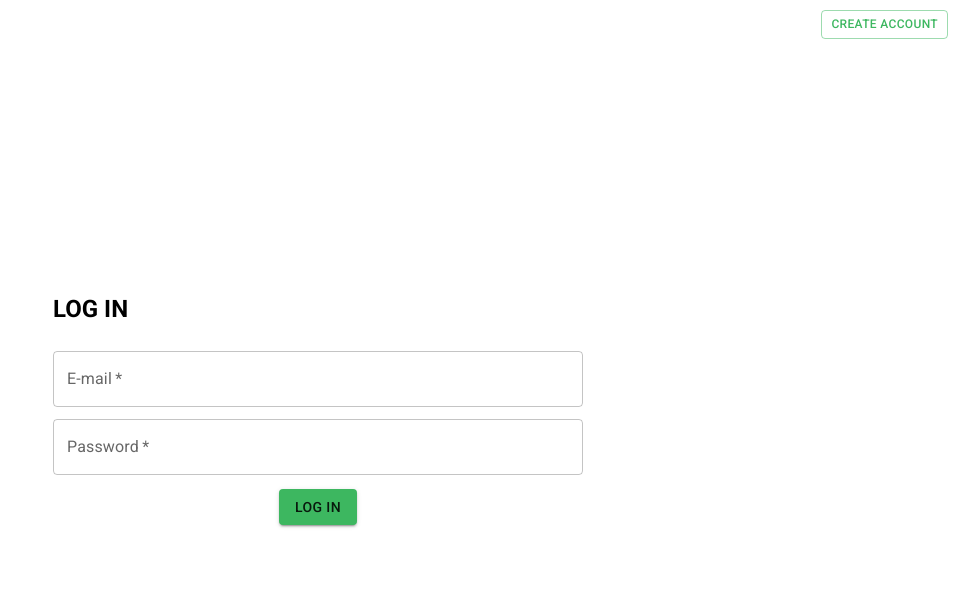
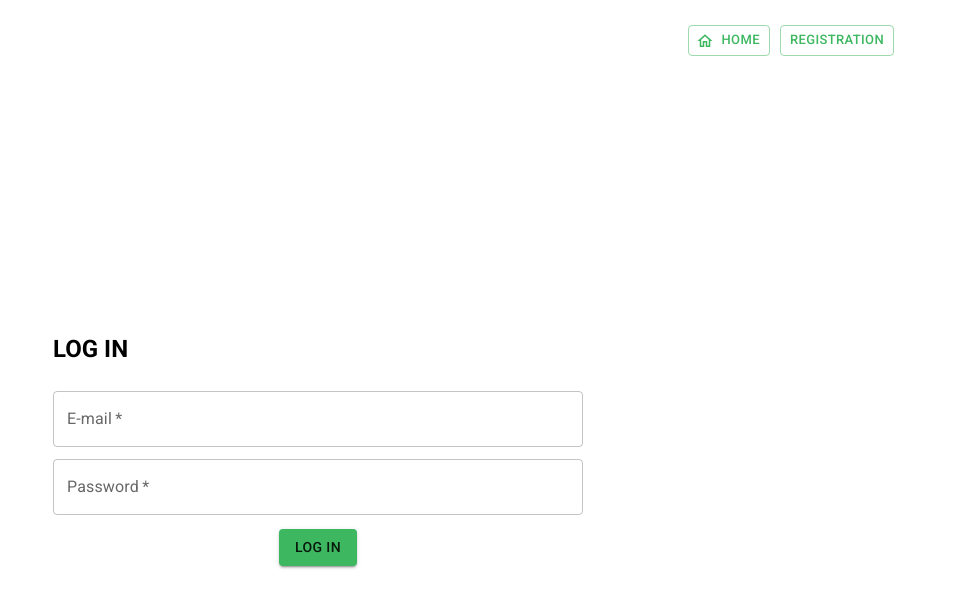
Before and after one commit to frrrolova/cow-app, a React (Vite) app: page /auth in a window 1280 px wide. Shown: the top 608 px of the page, without its empty margins (322-1280 px from the left). Built offline with nearby package versions, Linux system fonts and the light colour scheme.

Commit message:
feat: add buttons icons

```diff
--- a/package.json
+++ b/package.json
@@ -13,7 +13,8 @@
   "dependencies": {
     "@emotion/react": "^11.11.1",
     "@emotion/styled": "^11.11.0",
-    "@mui/material": "^5.14.3",
+    "@mui/icons-material": "^5.14.7",
+    "@mui/material": "^5.14.7",
     "axios": "^1.4.0",
     "formik": "^2.4.2",
     "react": "^18.2.0",
--- a/src/components/buttons/NavigationBtn.tsx
+++ b/src/components/buttons/NavigationBtn.tsx
@@ -4,9 +4,10 @@ import { useNavigate } from 'react-router-dom'
 interface NavigationBtnProps {
   text: string
   route: string
+  icon?: React.ReactNode
 }
 
-export function NavigationBtn({ text, route }: NavigationBtnProps) {
+export function NavigationBtn({ text, route, icon }: NavigationBtnProps) {
   const navigate = useNavigate()
   return (
     <>
@@ -14,6 +15,7 @@ export function NavigationBtn({ text, route }: NavigationBtnProps) {
         variant="outlined"
         size="small"
         className="nav-btn"
+        startIcon={icon}
         onClick={() => navigate(route)}
       >
         {text}
--- a/src/components/subscriptions/SubscriptionOptions.tsx
+++ b/src/components/subscriptions/SubscriptionOptions.tsx
@@ -3,12 +3,15 @@ import { SubscriptionCardData } from '../../models/subscriptions-response'
 import { SubscriptionCard } from './subscription-card/SubscriptionCard'
 import { getAllSubscribes } from '../../services/subscriptions.service'
 import { Button } from '@mui/material'
+import { useNavigate } from 'react-router-dom'
 
 export function SubscriptionOptions() {
   const [data, setData] = useState<SubscriptionCardData[]>([])
   useEffect(() => {
     getAllSubscribes().then((response) => setData(response))
   }, [])
+  const navigate = useNavigate()
+
   return (
     <>
       <div className="subscribe-options">
@@ -19,7 +22,12 @@ export function SubscriptionOptions() {
         </div>
       </div>
       <div className="subcribe-btns-container">
-        <Button size="large" variant="contained" className="subscribe-btn">
+        <Button
+          size="large"
+          variant="contained"
+          className="subscribe-btn"
+          onClick={() => navigate('/checkout')}
+        >
           Next
         </Button>
       </div>
--- a/src/pages/Account.tsx
+++ b/src/pages/Account.tsx
@@ -1,6 +1,7 @@
 import { Button } from '@mui/material'
 import { useNavigate } from 'react-router-dom'
 import { NavigationBtn } from '../components/buttons/NavigationBtn'
+import HomeOutlinedIcon from '@mui/icons-material/HomeOutlined'
 
 export function Account() {
   const navigate = useNavigate()
@@ -8,7 +9,7 @@ export function Account() {
     <>
       <header className="header">
         <h2>My Account</h2>
-        <NavigationBtn text="Home" route="/" />
+        <NavigationBtn text="Home" route="/" icon={<HomeOutlinedIcon />} />
       </header>
       <Button variant="contained" onClick={() => navigate('/subscribe')}>
         Subcsriptions
--- a/src/pages/Auth.tsx
+++ b/src/pages/Auth.tsx
@@ -1,11 +1,13 @@
 import { TextField, Button, Alert } from '@mui/material'
 import { useFormik } from 'formik'
 import React, { useCallback, useState } from 'react'
-import { Link, useNavigate } from 'react-router-dom'
+import { useNavigate } from 'react-router-dom'
 import * as yup from 'yup'
 import { UserLoginData } from '../models/user'
 // import { logIn } from '../services/auth.service'
 import { useAuth } from '../hooks/auth.hook'
+import { NavigationBtn } from '../components/buttons/NavigationBtn'
+import HomeOutlinedIcon from '@mui/icons-material/HomeOutlined'
 
 export function Auth() {
   const navigate = useNavigate()
@@ -52,10 +54,17 @@ export function Auth() {
   )
 
   return (
+    <>
+      <header className="header header--auth">
+        <div className="navigation">
+          <NavigationBtn text="Home" route="/" icon={<HomeOutlinedIcon />} />
+          <NavigationBtn text="Registration" route="/register" />
+        </div>
+      </header>
       <div className="auth-container">
-      <Button variant="outlined" size="small" className="screen-change-btn">
+        {/* <Button variant="outlined" size="small" className="screen-change-btn">
         <Link to="/register">Create account</Link>
-      </Button>
+      </Button> */}
         <form onSubmit={formik.handleSubmit}>
           <h2>LOG IN</h2>
           <TextField
@@ -104,5 +113,6 @@ export function Auth() {
           </Button>
         </form>
       </div>
+    </>
   )
 }
--- a/src/pages/Checkout.tsx
+++ b/src/pages/Checkout.tsx
@@ -1,7 +1,9 @@
 export function Checkout() {
   return (
     <>
-      <header className="header">Checkout</header>
+      <header className="header">
+        <h2>Checkout</h2>
+      </header>
     </>
   )
 }
--- a/src/pages/Home.tsx
+++ b/src/pages/Home.tsx
@@ -2,6 +2,9 @@ import { Button } from '@mui/material'
 import { useNavigate } from 'react-router-dom'
 import { useAuth } from '../hooks/auth.hook'
 import { NavigationBtn } from '../components/buttons/NavigationBtn'
+import LogoutOutlinedIcon from '@mui/icons-material/LogoutOutlined'
+import LoginOutlinedIcon from '@mui/icons-material/LoginOutlined'
+import PersonOutlineOutlinedIcon from '@mui/icons-material/PersonOutlineOutlined'
 
 export function Home() {
   const navigate = useNavigate()
@@ -14,10 +17,17 @@ export function Home() {
         <h1>Home</h1>
         <nav className="navigation">
           {!user && <NavigationBtn text="Create account" route="/register" />}{' '}
-          {user && <NavigationBtn text="Account" route="/account" />}
+          {user && (
+            <NavigationBtn
+              text="Account"
+              route="/account"
+              icon={<PersonOutlineOutlinedIcon />}
+            />
+          )}
           <Button
             variant="outlined"
             size="small"
+            startIcon={user ? <LogoutOutlinedIcon /> : <LoginOutlinedIcon />}
             onClick={() => (user ? logOut() : navigate('/auth'))}
             className="home-nav-btn"
           >
--- a/src/pages/Register.tsx
+++ b/src/pages/Register.tsx
@@ -3,12 +3,12 @@ import { useFormik } from 'formik'
 import React, { useCallback, useState } from 'react'
 import * as yup from 'yup'
 import { UserRegistrationData } from '../models/user'
-// import { register } from '../services/auth.service'
 import { useNavigate } from 'react-router-dom'
 import { useAuth } from '../hooks/auth.hook'
+import { NavigationBtn } from '../components/buttons/NavigationBtn'
+import HomeOutlinedIcon from '@mui/icons-material/HomeOutlined'
 
 export function Register() {
-  // const nameInputRef = useRef<HTMLInputElement>()
   const [isRegistering, setIsRegistering] = useState<boolean>(false)
   const navigate = useNavigate()
   const { register } = useAuth()
@@ -81,14 +81,15 @@ export function Register() {
     [formik]
   )
 
-  // const emailHandler = useCallback((e: React.ChangeEvent<HTMLInputElement>) => {
-  //   setEmail(e.target.value)
-  // }, [])
-
   return (
     <div>
+      <header className="header">
+        <h2>REGISTRATION</h2>
+        <div className="navigation">
+          <NavigationBtn text="Home" route="/" icon={<HomeOutlinedIcon />} />
+        </div>
+      </header>
       <form onSubmit={formik.handleSubmit}>
-        <h2>REGISTRATION</h2>
         <TextField
           id="outlined-basic"
           name="name"
@@ -98,7 +99,6 @@ export function Register() {
           margin="dense"
           required
           value={formik.values.name}
-          // inputRef={nameInputRef}
           onChange={formik.handleChange}
           onBlur={formik.handleBlur}
           error={formik.touched.name && Boolean(formik.errors.name)}
--- a/src/pages/Subscribe.tsx
+++ b/src/pages/Subscribe.tsx
@@ -1,12 +1,13 @@
 import { NavigationBtn } from '../components/buttons/NavigationBtn'
 import { SubscriptionOptions } from '../components/subscriptions/SubscriptionOptions'
+import HomeOutlinedIcon from '@mui/icons-material/HomeOutlined'
 
 export function Subscribe() {
   return (
     <div>
       <header className="header">
         <h2>Subscribe</h2>
-        <NavigationBtn text="home" route="/" />
+        <NavigationBtn text="home" route="/" icon={<HomeOutlinedIcon />} />
       </header>
       <SubscriptionOptions />
     </div>
--- a/src/styles/index.scss
+++ b/src/styles/index.scss
@@ -24,13 +24,18 @@ li {
   display: flex;
   justify-content: space-between;
   align-items: center;
+
+  &--auth {
+    height: 81px;
+    justify-content: flex-end;
+  }
 }
 
 .auth-container {
   display: flex;
   justify-content: center;
   align-items: center;
-  height: 100vh;
+  height: calc(100vh - 81px);
 
   form {
     max-width: 530px;
```
Also changed, not shown: 1 other file (tests, documents, lock files or other folders). Lines whose indentation alone changed are shown as unchanged.
